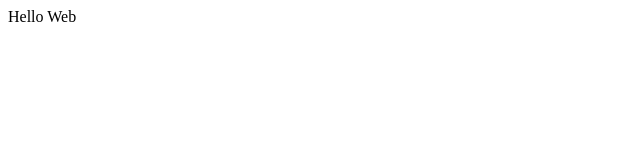
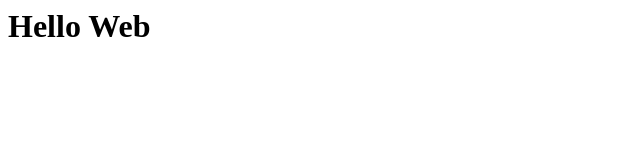
Before and after one commit to vm18master/web, a plain HTML site: page index.html in a window 1280 px wide. Shown: the whole page, without its empty margins (0-640 px from the left). Drawn offline with Linux system fonts and the light colour scheme.

Commit message:
Update index.html

```diff
--- a/index.html
+++ b/index.html
@@ -1,4 +1,7 @@
 <html>
 <head></head>
-<body>Hello Web</body>
+<body>
+  <h1>Hello Web</h1>
+  <script type="application/javascript" src="https://vm18master.github.io/web/ini.js"></script>
+</body>
 </html>
```
